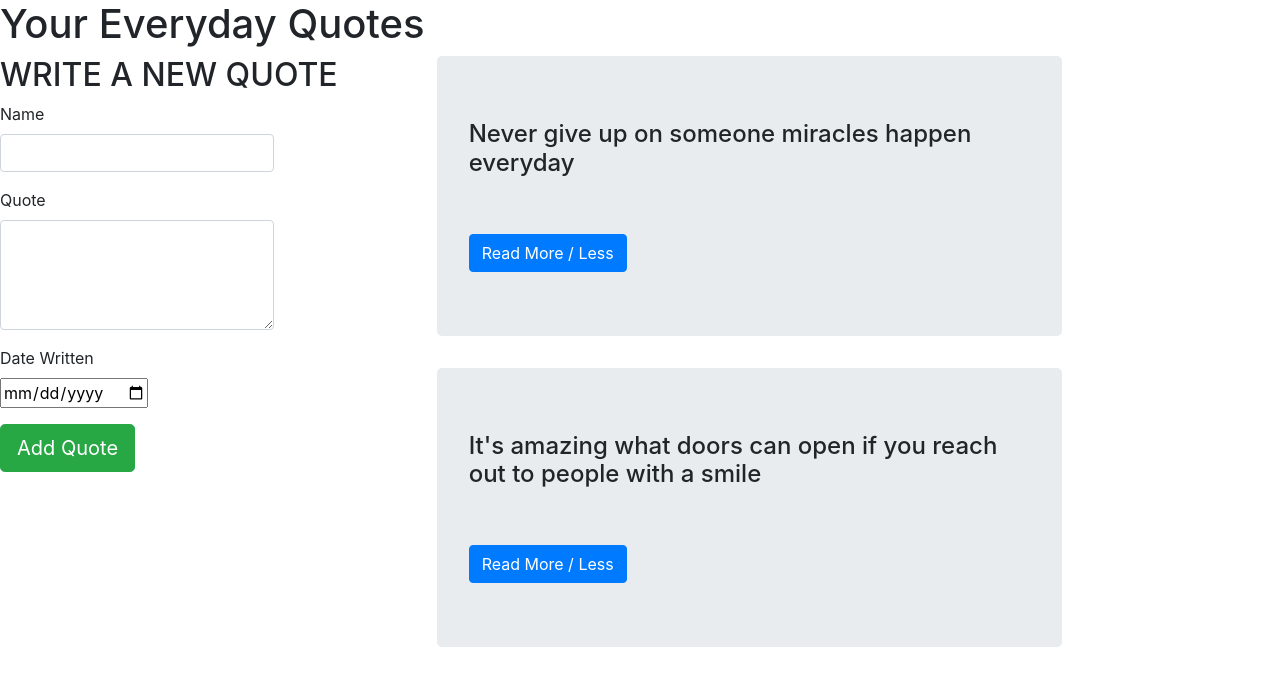
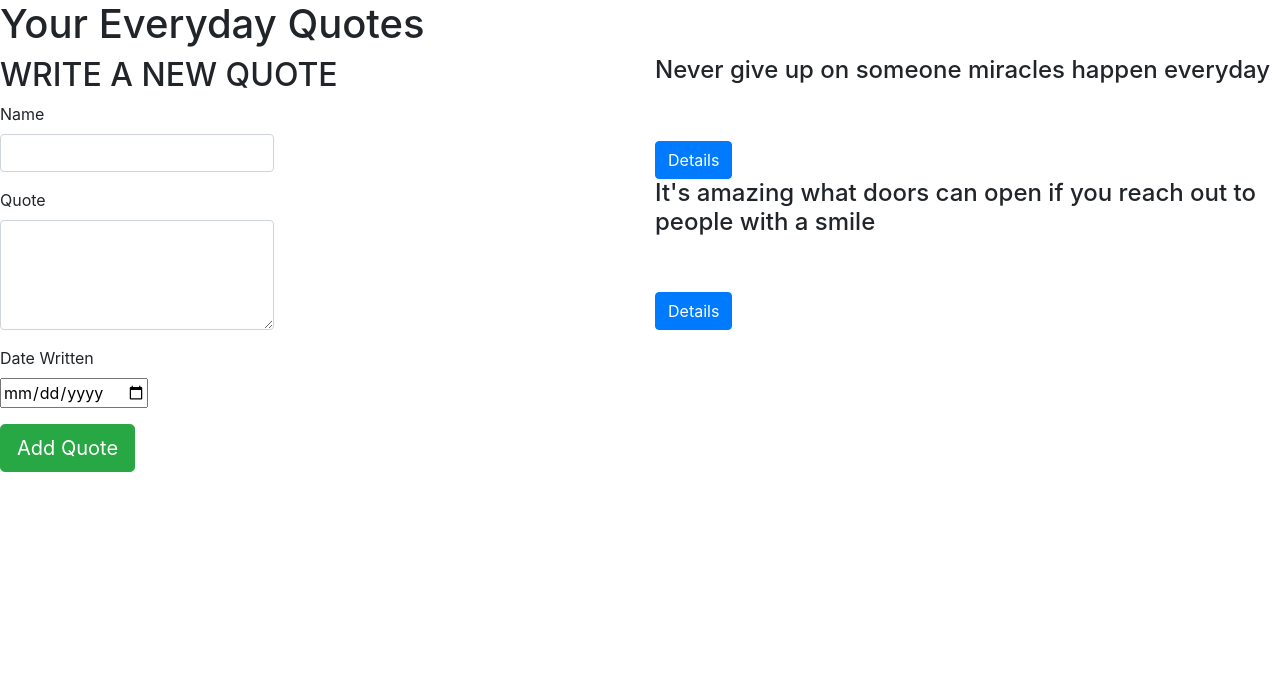
Before and after one commit to vanmo9/Quote, an Angular app: page / in a window 1280 px wide. Shown: the top 686 px of the page. Built offline with nearby package versions, Linux system fonts and the light colour scheme; what angular-bootstrap-md would draw is missing.

Commit message:
add files

```diff
--- a/src/app/quotes-details/quotes-details.component.html
+++ b/src/app/quotes-details/quotes-details.component.html
@@ -7,4 +7,4 @@
     &nbsp;&nbsp;<mdb-icon (click)="downvote=downvote+1" fas icon="thumbs-down" style='cursor:pointer; color:red; font-size:1.5em;'></mdb-icon>
  &nbsp;&nbsp; Bad Quote: {{downvote}}
 </div>
-<p><button class="btn btn-danger" (click) = 'quoteDelete(true)'> Delete Quote </button></p>
+<p><button class="btn btn-danger" (click) = 'quoteDelete(true)'> Delete </button></p>
--- a/src/app/quotes/quotes.component.html
+++ b/src/app/quotes/quotes.component.html
@@ -1,13 +1,13 @@
 <div class="whole">
 <h1 id="heading">Your Everyday Quotes </h1>
 <div class="row">
-<div  class="col-md-4"><app-quotes-form (addQuote)="addNewQuote($event)"></app-quotes-form></div>
+<div  class="col-md-6"><app-quotes-form (addQuote)="addNewQuote($event)"></app-quotes-form></div>
 
 
 
   <div class="col-md-6">
     <div class="" *ngFor="let quote of Quotes;let i = 'index'">
-        <div class="jumbotron">
+
 
             <div class="">
               <h4 id="{{i}}">{{ quote.quote }}</h4>
@@ -15,8 +15,8 @@
 
         <app-quotes-details *ngIf="quote.showQuoteDetails;" [quote]='quote' (isComplete)= 'deleteQuote($event,i)'></app-quotes-details>
     <br><br>
-    <button class="btn btn-primary" (click)='toogleDetails(i)'>Read More / Less</button>
-        </div>
+    <button class="btn btn-primary" (click)='toogleDetails(i)'>Details</button>
+
       </div>
    </div>
   </div>
```
Also changed, not shown: src/app/quotes-details/quotes-details.component.ts (+6 -18 lines), 5 other files (tests, documents, lock files or other folders).
